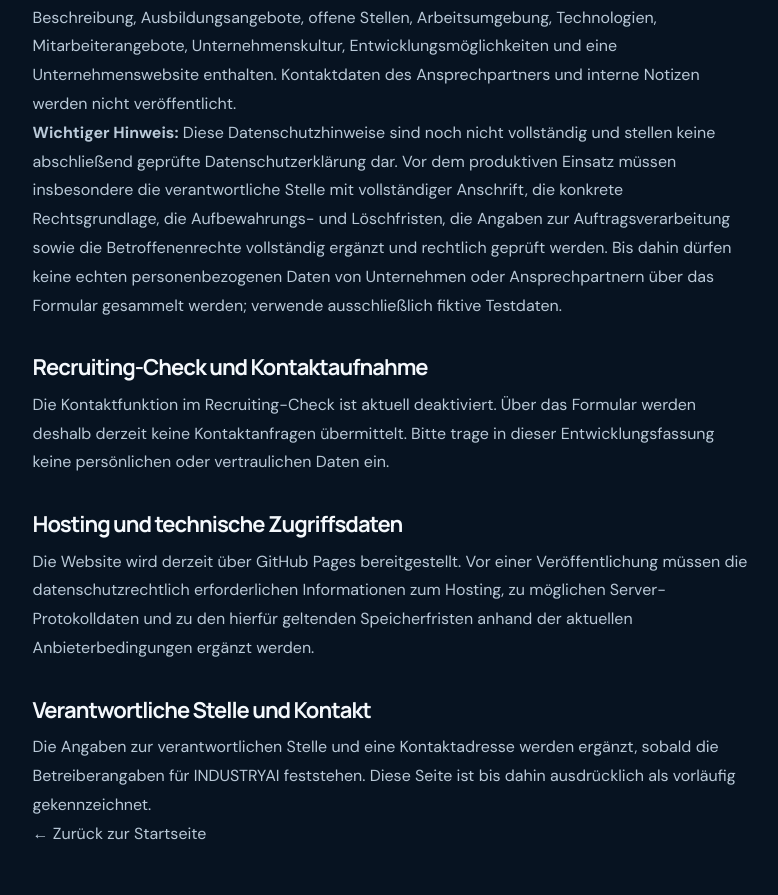
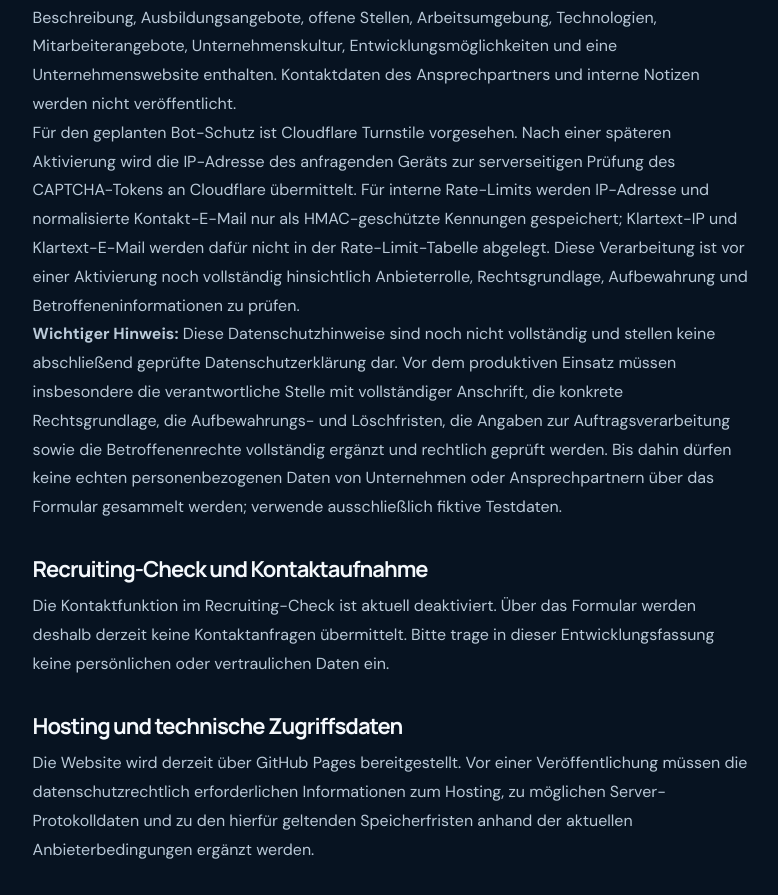
Before and after one commit to F4B795/industryai-website, a plain HTML site: page datenschutz.html in a window 1280 px wide. Shown: the part 1082-1977 px from the top of the page, without its empty margins (247-1025 px from the left). Drawn offline with Linux system fonts and the light colour scheme.

Commit message:
Document planned Turnstile verification and HMAC-only rate-limit identifiers

```diff
--- a/datenschutz.html
+++ b/datenschutz.html
@@ -38,6 +38,7 @@
   <h2>Unternehmensprofil-Anfrage – technischer Stand</h2>
   <p>Das Unternehmensprofil-Formular ist technisch mit Supabase verbunden, die öffentliche Einreichung ist derzeit jedoch per Sicherheitsschalter deaktiviert. Bis zur Vervollständigung der Datenschutzhinweise und der Einrichtung eines wirksamen Spam-Schutzes dürfen über das Formular keine echten personenbezogenen Daten eingegeben werden. Nach einer späteren Aktivierung werden die eingegebenen Unternehmensangaben sowie Name und geschäftliche E-Mail-Adresse des Ansprechpartners an die Datenbank des INDUSTRYAI-Projekts übertragen. Die Datenbankregion wird im Supabase-Projekt als West EU (Irland, eu-west-1) angezeigt. Die Angaben werden zur Bearbeitung und manuellen Prüfung der Profilanfrage gespeichert. Ansprechpartnerdaten und interne Prüfanmerkungen sind nicht Bestandteil der öffentlichen Unternehmensprofile.</p>
   <p>Eine Veröffentlichung erfolgt ausschließlich nach einer gesonderten manuellen Freigabe. Öffentlich freigegebene Unternehmensprofile können Unternehmensname, Standort, Branche, Beschreibung, Ausbildungsangebote, offene Stellen, Arbeitsumgebung, Technologien, Mitarbeiterangebote, Unternehmenskultur, Entwicklungsmöglichkeiten und eine Unternehmenswebsite enthalten. Kontaktdaten des Ansprechpartners und interne Notizen werden nicht veröffentlicht.</p>
+  <p>Für den geplanten Bot-Schutz ist Cloudflare Turnstile vorgesehen. Nach einer späteren Aktivierung wird die IP-Adresse des anfragenden Geräts zur serverseitigen Prüfung des CAPTCHA-Tokens an Cloudflare übermittelt. Für interne Rate-Limits werden IP-Adresse und normalisierte Kontakt-E-Mail nur als HMAC-geschützte Kennungen gespeichert; Klartext-IP und Klartext-E-Mail werden dafür nicht in der Rate-Limit-Tabelle abgelegt. Diese Verarbeitung ist vor einer Aktivierung noch vollständig hinsichtlich Anbieterrolle, Rechtsgrundlage, Aufbewahrung und Betroffeneninformationen zu prüfen.</p>
   <p><strong>Wichtiger Hinweis:</strong> Diese Datenschutzhinweise sind noch nicht vollständig und stellen keine abschließend geprüfte Datenschutzerklärung dar. Vor dem produktiven Einsatz müssen insbesondere die verantwortliche Stelle mit vollständiger Anschrift, die konkrete Rechtsgrundlage, die Aufbewahrungs- und Löschfristen, die Angaben zur Auftragsverarbeitung sowie die Betroffenenrechte vollständig ergänzt und rechtlich geprüft werden. Bis dahin dürfen keine echten personenbezogenen Daten von Unternehmen oder Ansprechpartnern über das Formular gesammelt werden; verwende ausschließlich fiktive Testdaten.</p>
   <h2>Recruiting-Check und Kontaktaufnahme</h2>
   <p>Die Kontaktfunktion im Recruiting-Check ist aktuell deaktiviert. Über das Formular werden deshalb derzeit keine Kontaktanfragen übermittelt. Bitte trage in dieser Entwicklungsfassung keine persönlichen oder vertraulichen Daten ein.</p>
```
